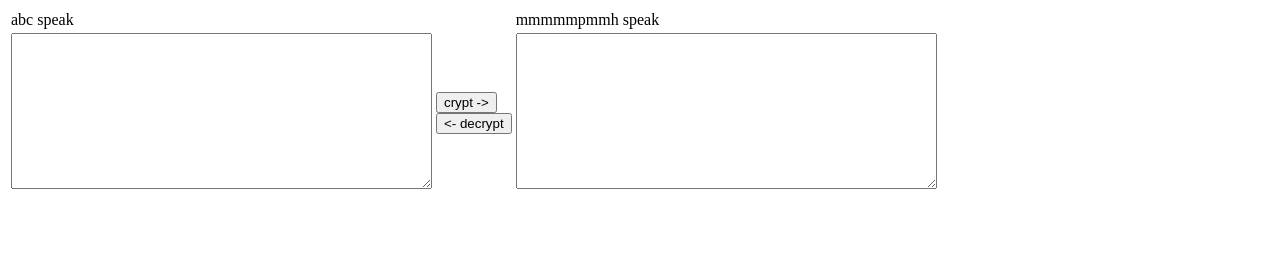
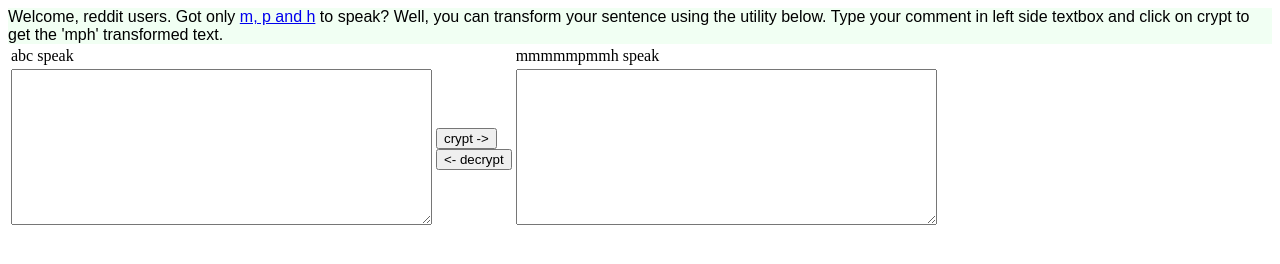
Before and after one commit to bilalhusain/mph, a plain HTML site: page index.html in a window 1280 px wide. Drawn offline with Linux system fonts and the light colour scheme.

Commit message:
added message for users

```diff
--- a/index.html
+++ b/index.html
@@ -51,8 +51,12 @@ mph = (function (){
 	};
 })();
 </script>
+<style type="text/css">
+#about { background-color: #F1FFF3; font-family: Sans-Serif }
+</style>
 </head>
 <body>
+<div id='about'>Welcome, reddit users. Got only <a href="http://blog.reddit.com/2011/03/reddit-mold-is-now-live.html">m, p and h</a> to speak? Well, you can transform your sentence using the utility below. Type your comment in left side textbox and click on crypt to get the 'mph' transformed text.</div>
 <!-- table, problem? -->
 <table><tr><td>abc speak</td><td></td><td>mmmmmpmmh speak</td></tr><tr><td><textarea id="txt" cols="50" rows="10"></textarea></td><td><input onclick="mph.crypt()" type="submit" value="crypt -&gt;"></input><br /><input onclick="mph.decrypt()" type="submit" value="&lt;- decrypt"></input></td><td><textarea id="mph" cols="50" rows="10"></textarea></td></tr><tr><td id="dstat"></td><td></td><td id="stat"></td></tr></table>
 </body>
```
